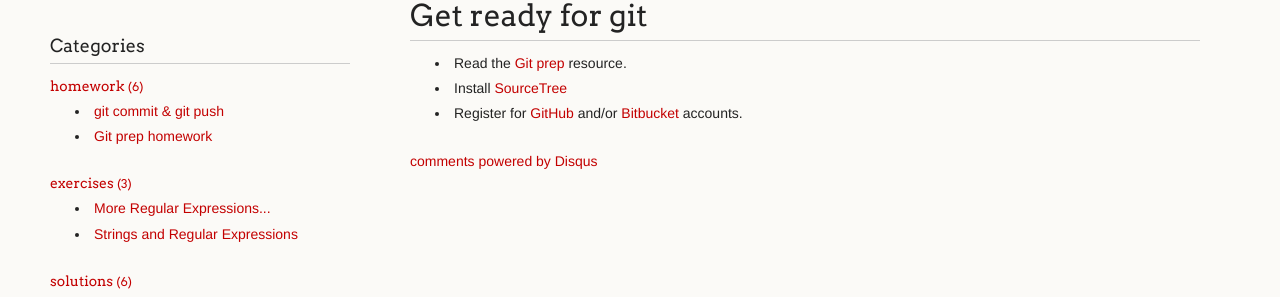
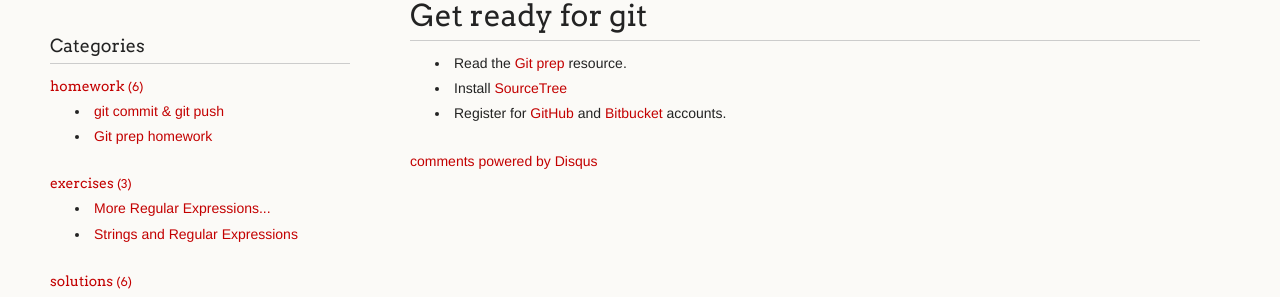
Before and after one commit to mfcovington/r_club, a Jekyll site: the page built from _posts/2013-05-07-git-prep-hw.md, in a window 1280 px wide. Shown: the part 201-498 px from the top of the page. Built offline with Jekyll 4.4.1, drawn with Linux system fonts in a browser that asks for light colours; Markdown is read by kramdown in place of the engine named in the settings; comment, search, counter and statistics services are not loaded.

```diff
--- a/_posts/2013-05-07-git-prep-hw.md
+++ b/_posts/2013-05-07-git-prep-hw.md
@@ -12,4 +12,4 @@ author:     Mike Covington
 
 - Read the [Git prep]({{ site.baseurl }}/{% post_url 2013-05-07-git-prep %}) resource.
 - Install [SourceTree](http://sourcetreeapp.com/)
-- Register for [GitHub](https://github.com/) and/or [Bitbucket](https://bitbucket.org/) accounts.
+- Register for [GitHub](https://github.com/) and [Bitbucket](https://bitbucket.org/) accounts.
```
